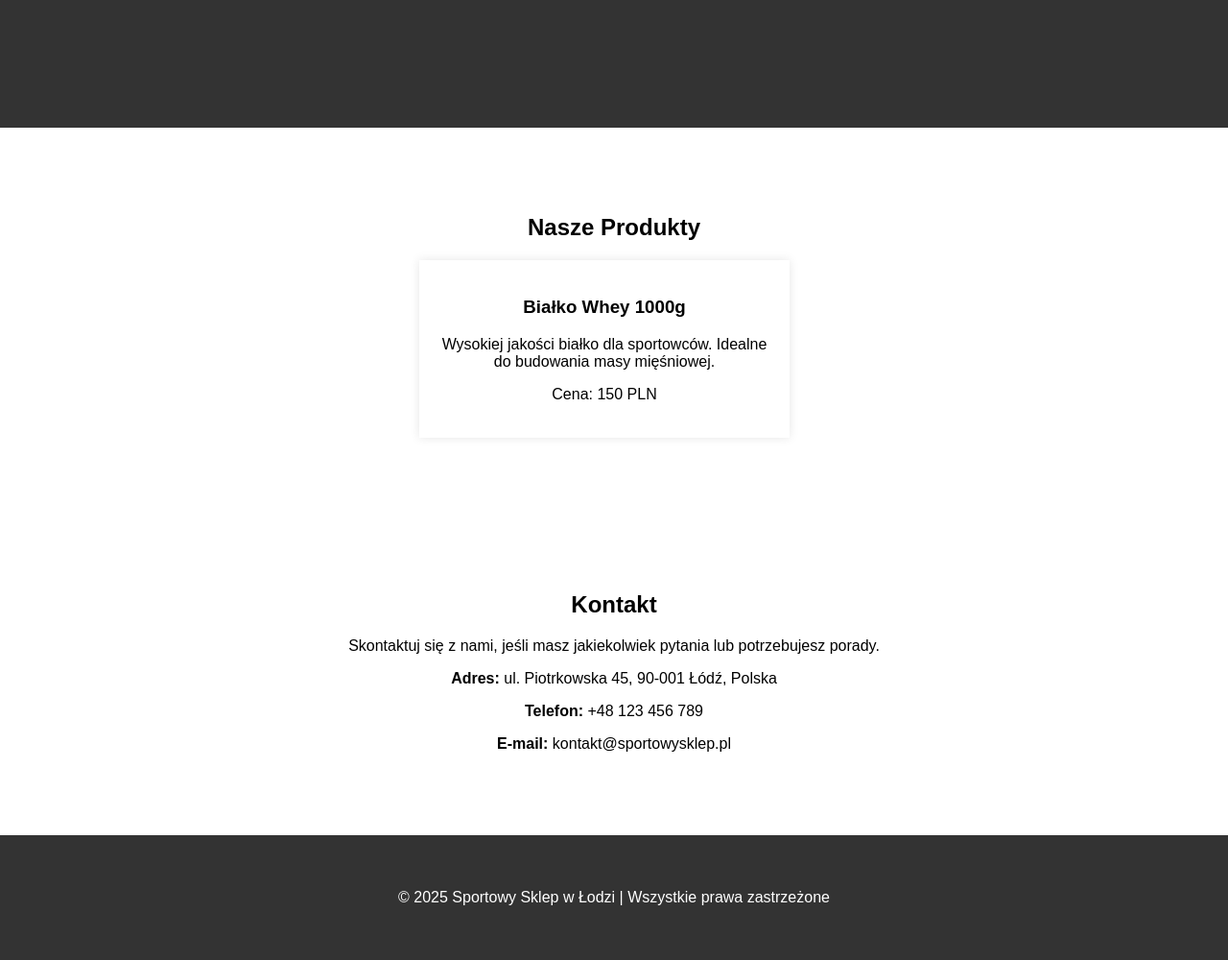
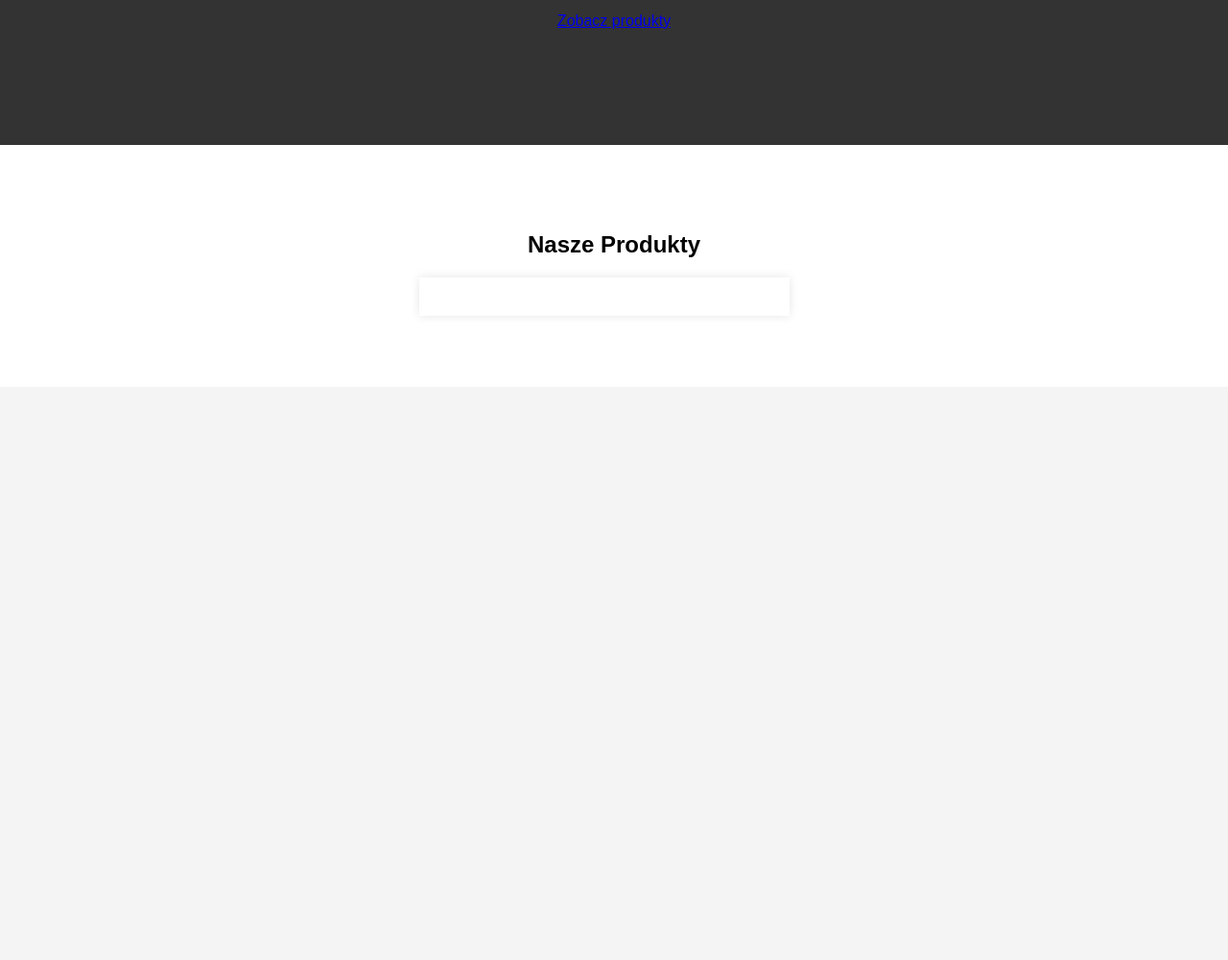
Before and after one commit to YaremaYakovenko/Yakovenko, a plain HTML site: page index.html in a window 1280 px wide. Shown: the part 403-1403 px from the top of the page at 96% size. After the commit the page ends 806 px from the top, so only its background shows below. Drawn offline with Linux system fonts and the light colour scheme.

Commit message:
Update index.html

```diff
--- a/index.html
+++ b/index.html
@@ -1,11 +1,13 @@
 <!DOCTYPE html>
 <html lang="pl">
+
 <head>
     <meta charset="UTF-8">
     <meta name="viewport" content="width=device-width, initial-scale=1.0">
     <title>Sportowy Sklep - Łódź</title>
     <link rel="stylesheet" href="style.css">
 </head>
+
 <body>
 
     <header>
@@ -13,49 +15,27 @@
             <h1>Sportowy Sklep w Łodzi</h1>
             <nav>
                 <ul>
-                <li><a href="#">Strona Główna</a></li>
-                <li><a href="#">Produkty</a></li>
-                <li><a href="#">O Nas</a></li>
-                <li><a href="#">Kontakt</a></li>
+                    <li><a href="#home">Strona Główna</a></li>
+                    <li><a href="#products">Produkty</a></li>
+                    <li><a href="#about">O Nas</a></li>
+                    <li><a href="#contact">Kontakt</a></li>
+                    <li><a href="#cart" class="btn-cart">Koszyk</a></li>
                 </ul>
             </nav>
         </div>
     </header>
 
-<section class="hero">
+    <section id="home" class="hero">
         <div class="container">
             <h2>Twoje źródło energii i siły!</h2>
             <p>Wysokiej jakości suplementy diety w najlepszych cenach. Sprawdź naszą ofertę!</p>
+            <a href="#products" class="btn">Zobacz produkty</a>
         </div>
     </section>
 
-<section class="products">
+    <section id="products" class="products">
         <div class="container">
             <h2>Nasze Produkty</h2>
+
             <div class="product">
-            <h3>Białko Whey 1000g</h3>
-            <p>Wysokiej jakości białko dla sportowców. Idealne do budowania masy mięśniowej.</p>
-            <p>Cena: 150 PLN</p>
-        </div>
-        <!-- Дополнительные продукты -->
-    </div>
-</section>
-
-<section class="contact">
-    <div class="container">
-        <h2>Kontakt</h2>
-        <p>Skontaktuj się z nami, jeśli masz jakiekolwiek pytania lub potrzebujesz porady.</p>
-        <p><strong>Adres:</strong> ul. Piotrkowska 45, 90-001 Łódź, Polska</p>
-        <p><strong>Telefon:</strong> +48 123 456 789</p>
-        <p><strong>E-mail:</strong> kontakt@sportowysklep.pl</p>
-    </div>
-</section>
-
-<footer>
-    <div class="container">
-        <p>&copy; 2025 Sportowy Sklep w Łodzi | Wszystkie prawa zastrzeżone</p>
-    </div>
-</footer>
-
-</body>
-</html>
+                <img src="https://via.placeholder.com/300x200"
```
Lines whose indentation alone changed are shown as unchanged.
